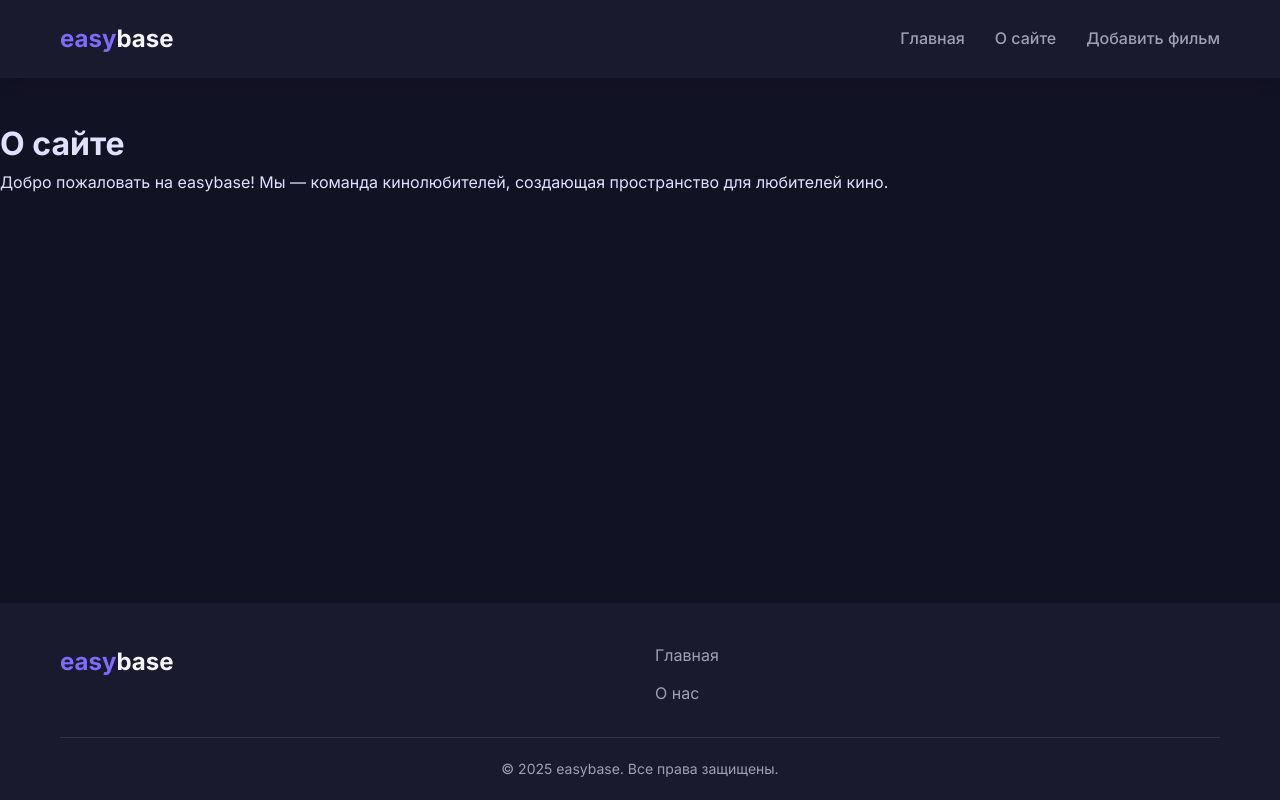
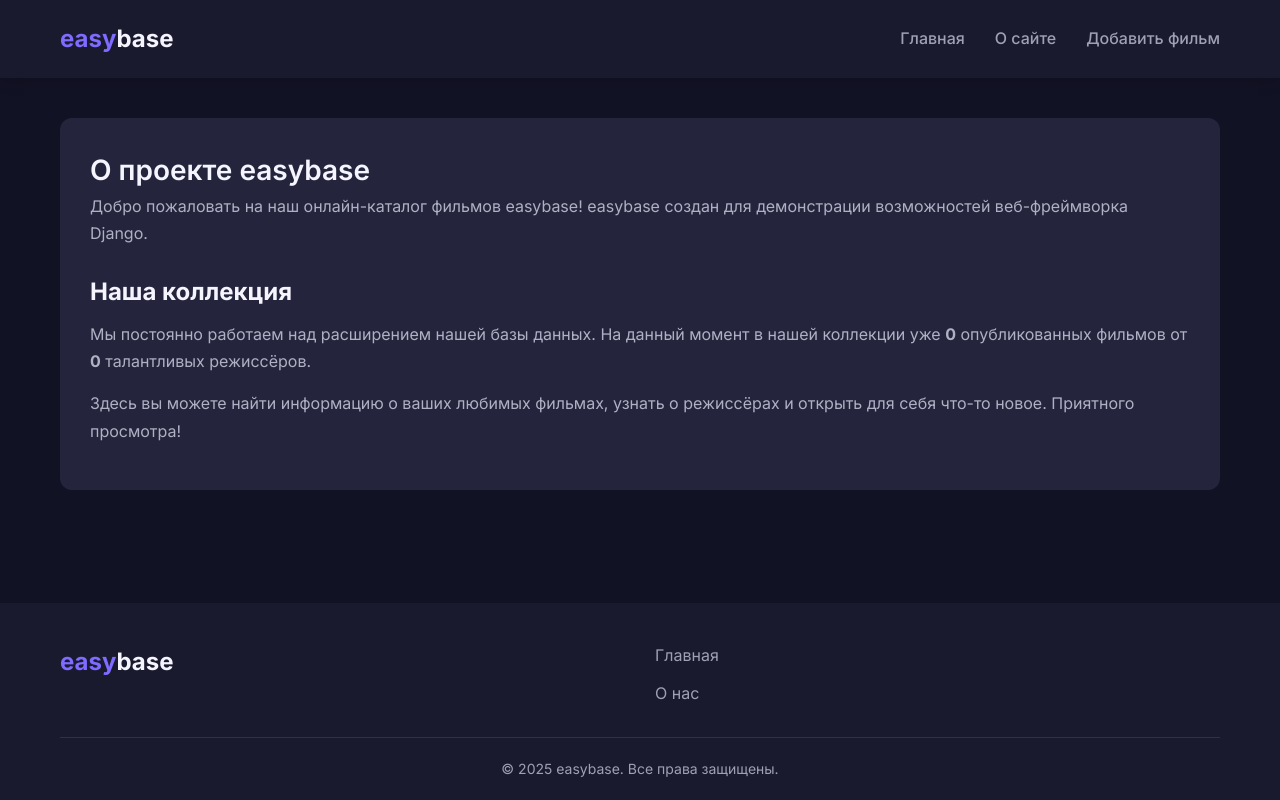
Before and after one commit to BrowenSiz/easybase, a Django app: page /about/ in a window 1280 px wide. Run offline with Django 5.2, Linux system fonts and the light colour scheme; data that the repository does not hold is empty.

Commit message:
feat: Добавили динамическую статистику на страницу about

```diff
--- a/movies/static/movies/css/styles.css
+++ b/movies/static/movies/css/styles.css
@@ -361,3 +361,24 @@ body {
         grid-template-columns: repeat(auto-fill, minmax(200px, 1fr));
     }
 }
+
+/* Static Page Styles */
+.static-page-content {
+    background-color: var(--dark-light);
+    padding: 30px;
+    border-radius: 12px;
+    /* max-width: 800px; */
+    margin: 0 auto;
+}
+
+.static-page-content p {
+    margin-bottom: 15px;
+    line-height: 1.7;
+    color: var(--text-light);
+}
+
+.static-page-content h2 {
+    margin-top: 25px;
+    margin-bottom: 10px;
+    color: var(--light);
+}
--- a/movies/templates/movies/about.html
+++ b/movies/templates/movies/about.html
@@ -1,6 +1,25 @@
 {% extends 'movies/base.html' %}
 
 {% block content %}
-    <h1>{{ title }}</h1>
-    <p>Добро пожаловать на easybase! Мы — команда кинолюбителей, создающая пространство для любителей кино.</p>
+<div class="container">
+    <div class="static-page-content">
+        <h1 class="section-title">О проекте easybase</h1>
+        <p>
+            Добро пожаловать на наш онлайн-каталог фильмов easybase! easybase создан для демонстрации
+            возможностей веб-фреймворка Django.
+        </p>
+
+        <h2>Наша коллекция</h2>
+        <p>
+            Мы постоянно работаем над расширением нашей базы данных. На данный момент в нашей коллекции уже
+            <strong>{{ movie_count }}</strong> опубликованных фильмов от <strong>{{ director_count }}</strong>
+            талантливых режиссёров.
+        </p>
+
+        <p>
+            Здесь вы можете найти информацию о ваших любимых фильмах, узнать о режиссёрах и открыть для себя
+            что-то новое. Приятного просмотра!
+        </p>
+    </div>
+</div>
 {% endblock content %}
--- a/movies/views.py
+++ b/movies/views.py
@@ -1,7 +1,7 @@
 from django.http import HttpResponse, HttpResponseNotFound
 from django.shortcuts import redirect, render, get_object_or_404
 
-from .models import Movie
+from .models import Movie, Director
 
 menu = [
     {'title': 'Главная', 'url_name': 'home'},
@@ -19,7 +19,17 @@ def index(request):
     return render(request, 'movies/index.html', context=param)
 
 def about(request):
-    return render(request, 'movies/about.html', {'menu': menu, 'title': 'О сайте'})
+    movie_count = Movie.objects.filter(is_published=True).count()
+    director_count = Director.objects.count()
+
+    param = {
+        'menu': menu,
+        'title': 'О сайте',
+        'movie_count': movie_count,
+        'director_count': director_count,
+    }
+
+    return render(request, 'movies/about.html', context=param)
 
 def add_movie(request):
     return HttpResponse('Добавление фильма')
```
